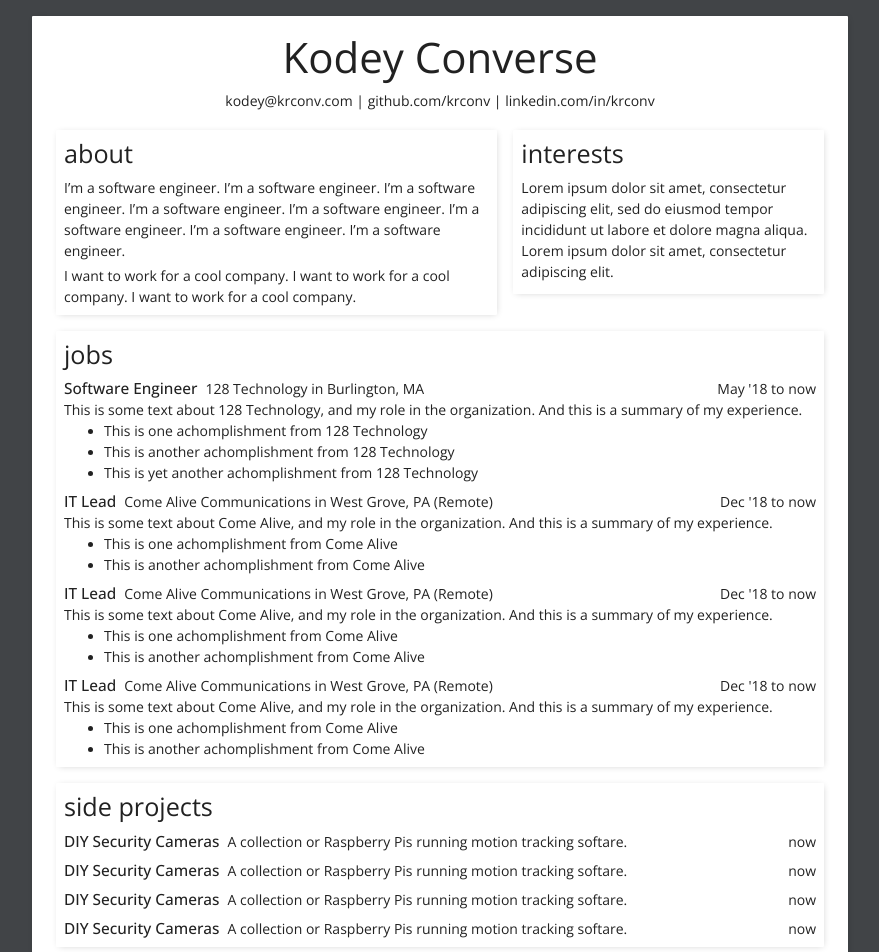
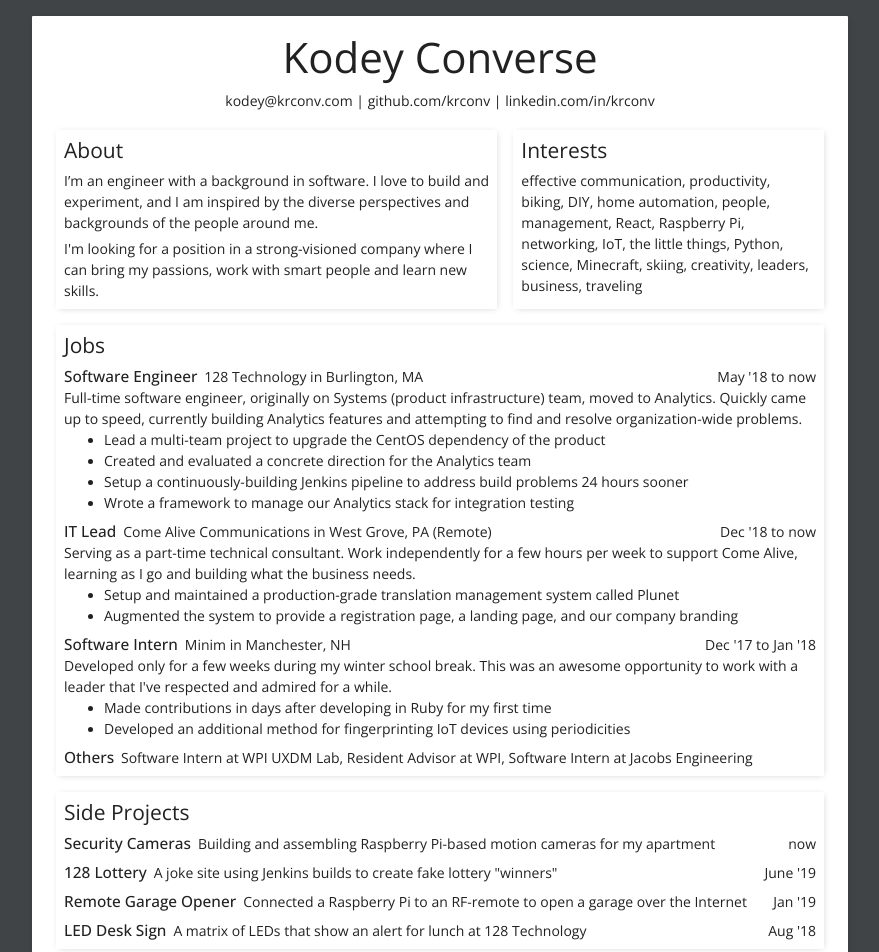
Before and after one commit to krconv/resume, a React (Create React App) app: page / in a window 1280 px wide. Shown: the top 952 px of the page, without its empty margins (200-1079 px from the left). Built offline with nearby package versions, Linux system fonts and the light colour scheme.

Commit message:
Finish rough draft

```diff
--- a/src/About.js
+++ b/src/About.js
@@ -8,13 +8,13 @@
   return (
     <Section title="About">
       <Typography variant="body1" gutterBottom>
-        I’m a software engineer. I’m a software engineer. I’m a software
-        engineer. I’m a software engineer. I’m a software engineer. I’m a
-        software engineer. I’m a software engineer. I’m a software engineer.
+        I’m an engineer with a background in software. I love to build and
+        experiment, and I am inspired by the diverse perspectives and
+        backgrounds of the people around me.
       </Typography>
       <Typography variant="body1">
-        I want to work for a cool company. I want to work for a cool company. I
-        want to work for a cool company.
+        I'm looking for a position in a strong-visioned company where I can
+        bring my passions, work with smart people and learn new skills.
       </Typography>
     </Section>
   );
--- a/src/App.js
+++ b/src/App.js
@@ -16,7 +16,7 @@
       fontWeight: "100"
     },
     h2: {
-      fontSize: "1.8rem",
+      fontSize: "1.5rem",
       fontWeight: "400"
     },
     h3: {
--- a/src/Education.js
+++ b/src/Education.js
@@ -13,8 +13,8 @@
       content={`
 *Bachelor of Science in Computer Science*, 3.95 GPA
 
-- This is one achomplishment from WPI
-- This is another achomplishment from WPI
+- Learned from and advised 100+ first-year students as a Resident Advisor
+- Participated in Pep Band, WPI LEAD, Manufacturing Shop, Flag Football, and Upsilon Pi Epsilon
       `}
     />
     </Section>
--- a/src/Interests.js
+++ b/src/Interests.js
@@ -8,9 +8,10 @@
   return (
     <Section title="Interests">
       <Typography variant="body1" gutterBottom>
-        Lorem ipsum dolor sit amet, consectetur adipiscing elit, sed do eiusmod
-        tempor incididunt ut labore et dolore magna aliqua. Lorem ipsum dolor
-        sit amet, consectetur adipiscing elit.
+        effective communication, productivity, biking, DIY, home automation,
+        people, management, React, Raspberry Pi, networking, IoT, the little
+        things, Python, science, Minecraft, skiing, creativity, leaders,
+        business, traveling
       </Typography>
     </Section>
   );
--- a/src/Item.js
+++ b/src/Item.js
@@ -10,8 +10,10 @@
     marginTop: theme.spacing(1)
   },
   title: {
-    marginRight: theme.spacing(1),
     display: "inline"
+  },
+  space: {
+    marginRight: "3px"
   },
   where: {
     display: "inline"
@@ -21,7 +23,7 @@
   }
 }));
 
-function Item({ title, where, when, short = false, content }) {
+function Item({ title, where, when = {}, short = false, content }) {
   const classes = useStyles();
 
   let timestamp;
@@ -37,6 +39,7 @@
         <Typography className={classes.title} variant="h3">
           {title}
         </Typography>
+        <span className={classes.space}>&nbsp;</span>
         {!short ? (
           <Typography className={classes.where} variant="body1">
             {where}
--- a/src/Jobs.js
+++ b/src/Jobs.js
@@ -11,49 +11,52 @@
         where="128 Technology in Burlington, MA"
         when={{ from: "May '18", to: "now" }}
         content={`
-This is some text about 128 Technology, and my role in the organization.
-And this is a summary of my experience.
+Full-time software engineer, originally on Systems (product infrastructure)
+team, moved to Analytics. Quickly came up to speed, currently building
+Analytics features and attempting to find and resolve organization-wide
+problems.
 
-- This is one achomplishment from 128 Technology
-- This is another achomplishment from 128 Technology
-- This is yet another achomplishment from 128 Technology
-          `}
+- Lead a multi-team project to upgrade the CentOS dependency of the product
+- Created and evaluated a concrete direction for the Analytics team
+- Setup a continuously-building Jenkins pipeline to address build problems 24
+  hours sooner
+- Wrote a framework to manage our Analytics stack for integration testing
+        `}
       />
       <Item
         title="IT Lead"
         where="Come Alive Communications in West Grove, PA (Remote)"
         when={{ from: "Dec '18", to: "now" }}
         content={`
-This is some text about Come Alive, and my role in the organization.
-And this is a summary of my experience.
+Serving as a part-time technical consultant. Work independently for a few hours
+per week to support Come Alive, learning as I go and building what the business
+needs.
 
-- This is one achomplishment from Come Alive
-- This is another achomplishment from Come Alive
-          `}
+- Setup and maintained a production-grade translation management system called
+  Plunet
+- Augmented the system to provide a registration page, a landing page, and our
+  company branding
+        `}
       />
       <Item
-        title="IT Lead"
-        where="Come Alive Communications in West Grove, PA (Remote)"
-        when={{ from: "Dec '18", to: "now" }}
+        title="Software Intern"
+        where="Minim in Manchester, NH"
+        when={{ from: "Dec '17", to: "Jan '18" }}
         content={`
-This is some text about Come Alive, and my role in the organization.
-And this is a summary of my experience.
+Developed only for a few weeks during my winter school break. This was an awesome
+opportunity to work with a leader that I've respected and admired for a while.
 
-- This is one achomplishment from Come Alive
-- This is another achomplishment from Come Alive
-          `}
+- Made contributions in days after developing in Ruby for my first time
+- Developed an additional method for fingerprinting IoT devices using
+  periodicities
+        `}
       />
       <Item
-        title="IT Lead"
-        where="Come Alive Communications in West Grove, PA (Remote)"
-        when={{ from: "Dec '18", to: "now" }}
+        title="Others"
         content={`
-This is some text about Come Alive, and my role in the organization.
-And this is a summary of my experience.
-
-- This is one achomplishment from Come Alive
-- This is another achomplishment from Come Alive
-          `}
+Software Intern at WPI UXDM Lab, Resident Advisor at WPI, Software Intern at Jacobs Engineering
+        `}
+        short
       />
     </Section>
   );
--- a/src/Section.js
+++ b/src/Section.js
@@ -9,9 +9,7 @@
   paper: {
     padding: theme.spacing(1)
   },
-  title: {
-    textTransform: "lowercase"
-  }
+  title: {}
 }));
 
 function Section({ title, children }) {
@@ -19,7 +17,9 @@
 
   return (
     <Paper className={classes.paper}>
-      <Typography className={classes.title} variant="h2" gutterBottom>{title}</Typography>
+      <Typography className={classes.title} variant="h2" gutterBottom>
+        {title}
+      </Typography>
       <Box children={children} />
     </Paper>
   );
--- a/src/SideProjects.js
+++ b/src/SideProjects.js
@@ -7,34 +7,34 @@
   return (
     <Section title="Side Projects">
       <Item
-        title="DIY Security Cameras"
+        title="Security Cameras"
         when={{ to: "now" }}
         content={`
-A collection or Raspberry Pis running motion tracking softare.
+Building and assembling Raspberry Pi-based motion cameras for my apartment
         `}
         short
       />
       <Item
-        title="DIY Security Cameras"
-        when={{ to: "now" }}
+        title="128 Lottery"
+        when={{ to: "June '19" }}
         content={`
-A collection or Raspberry Pis running motion tracking softare.
+A joke site using Jenkins builds to create fake lottery "winners"
         `}
         short
       />
       <Item
-        title="DIY Security Cameras"
-        when={{ to: "now" }}
+        title="Remote Garage Opener"
+        when={{ to: "Jan '19" }}
         content={`
-A collection or Raspberry Pis running motion tracking softare.
+Connected a Raspberry Pi to an RF-remote to open a garage over the Internet
         `}
         short
       />
       <Item
-        title="DIY Security Cameras"
-        when={{ to: "now" }}
+        title="LED Desk Sign"
+        when={{ to: "Aug '18" }}
         content={`
-A collection or Raspberry Pis running motion tracking softare.
+A matrix of LEDs that show an alert for lunch at 128 Technology
         `}
         short
       />
```
